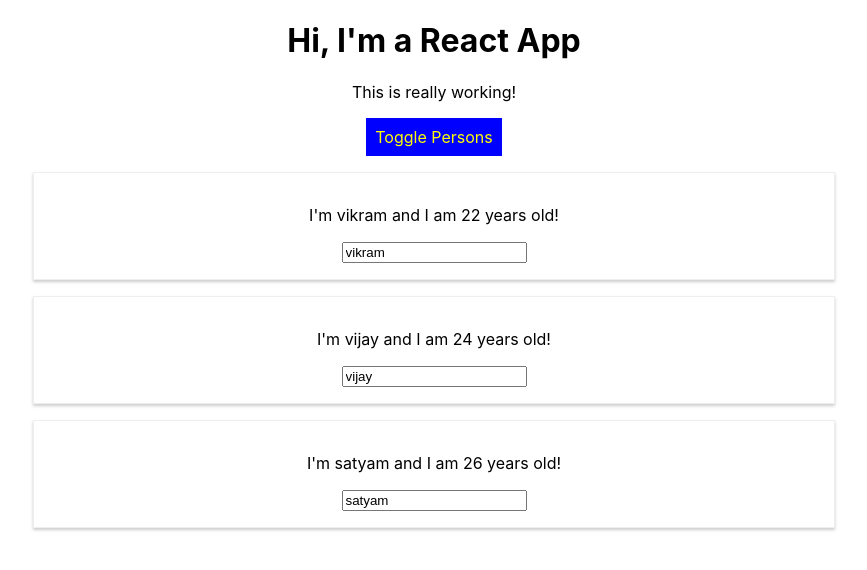
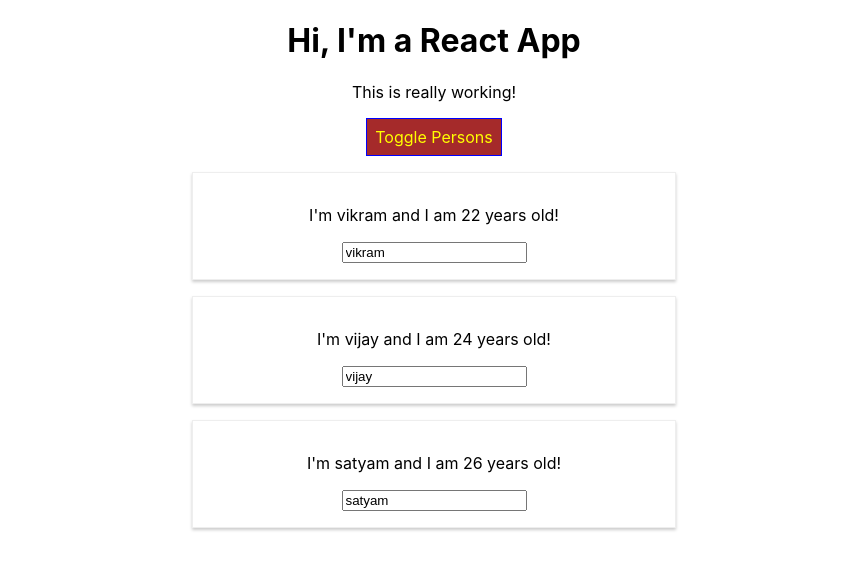
Before and after one commit to vikram-techatcore/learning-react, a React (Create React App) app: page / in a window 1280 px wide. Both pictures are taken after a click on the button "Toggle Persons". Shown: the top 570 px of the page, without its empty margins (206-1073 px from the left). Built offline with nearby package versions, Linux system fonts and the light colour scheme.

Commit message:
12_nov_dom_styling_styled-css_module

```diff
--- a/src/App.js
+++ b/src/App.js
@@ -1,19 +1,20 @@
 import React, { Component } from 'react';
-import './App.css';
+import './App.module.css';
+import classes from './App.module.css';
 import Person from './Person/Person';
-import styled from 'styled-components';
+//import styled from 'styled-components';
 
-const StyledButton = styled.button`
-background-color: blue;
+/*const StyledButton = styled.button`
+background-color:  ${props =>props.alt ? 'red' : 'blue'};
 font: inherit;
 border: 1px solid blue;
 padding: 8px;
 cursor: pointer;
 color : yellow;
 &:hover {
-background-color: pink;
+background-color: ${props =>props.alt ? 'pink' : 'brown'};
   color:black;
-`;
+`;*/
 
 class App extends Component {
   state = {
@@ -58,7 +59,7 @@ class App extends Component {
   }
 
   render () {
-    const style = {
+  /*  const style = {
       backgroundColor: 'blue',
       font: 'inherit',
       border: '1px solid blue',
@@ -70,8 +71,13 @@ class App extends Component {
         color:'black'
       }
     };
+*/
+    let persons = null;
 
-    let persons = null;
+
+let btnClass = [classes.button];
+
+
 
     if ( this.state.showPersons ) {
       persons = (
@@ -86,33 +92,35 @@ class App extends Component {
           })}
         </div>
       );
-      style.backgroundColor ='red';
+    /*  style.backgroundColor ='red';
       style[':hover'] ={
         backgroundColor: 'green',
         color:'black'
-      }
+      }*/
+
+      btnClass.push(classes.Red);
     }
 
-    const classes =[];
+    const assingedClasses =[];
     if (this.state.persons.length <=2) {
-      classes.push('red');
+      assingedClasses.push(classes.red);
     }
 
     if (this.state.persons.length <=1) {
-      classes.push('bold');
+      assingedClasses.push(classes.bold);
     }
 
     if (this.state.persons.length <=0) {
-      classes.push('big');
+      assingedClasses.push(classes.big);
     }
 
     return (
 
-      <div className="App">
+      <div className={classes.App}>
         <h1>Hi, I'm a React App</h1>
-        <p className={classes.join(' ')}>This is really working!</p>
-        <StyledButton
-          onClick={this.togglePersonsHandler}>Toggle Persons</StyledButton>
+        <p className={assingedClasses.join(' ')}>This is really working!</p>
+        <button className={btnClass.join(' ')}
+          onClick={this.togglePersonsHandler}>Toggle Persons</button>
         {persons}
       </div>
     );
--- a/src/App.css
+++ b/src/App.module.css
@@ -52,3 +52,24 @@
   font-size: 50px;
   color: #c1d606;
 }
+
+.button{
+  background-color: red;
+font: inherit;
+border: 1px solid blue;
+padding: 8px;
+cursor: pointer;
+color : yellow;
+}
+
+.button:hover {
+background-color: palegoldenrod;
+  color:black;
+}
+
+.button.Red{
+  background-color: brown;
+}
+.button.Red.hover {
+  background-color: rgb(67, 79, 74);
+}
--- a/src/Person/Person.js
+++ b/src/Person/Person.js
@@ -1,8 +1,8 @@
 import React from 'react';
-//import './Person.css';
-import styled from 'styled-components';
+import classes from './Person.module.css';
+//import styled from 'styled-components';
 
-const StyledDiv =styled.div `
+/*const StyledDiv =styled.div `
         width: 60%;
         margin: 16px auto;
         border: 1px solid #eee;
@@ -12,20 +12,20 @@ const StyledDiv =styled.div `
         @media (min-width:500px){
         width: '450px'
         }
-    `;
+    `;*/
 const person = ( props ) => {
-    const style ={
+  /*  const style ={
         '@media (min-width:500px)':{
             width: '450px'
         }
-    };
+    };*/
     return (
-       // <div className="Person" style={style}>
-        <StyledDiv>
+        <div className= {classes.Person}>
+
             <p onClick={props.click}>I'm {props.name} and I am {props.age} years old!</p>
             <p>{props.children}</p>
             <input type="text" onChange={props.changed} value={props.name} />
-         </StyledDiv>
+         </div>
     );
 };
 
--- a/src/Person/Person.css
+++ b/src/Person/Person.module.css
@@ -6,3 +6,9 @@
     padding: 16px;
     text-align: center;
 }
+
+@media (min-width:500px){
+   .Person{
+    width: 450px;
+    }
+}
```
